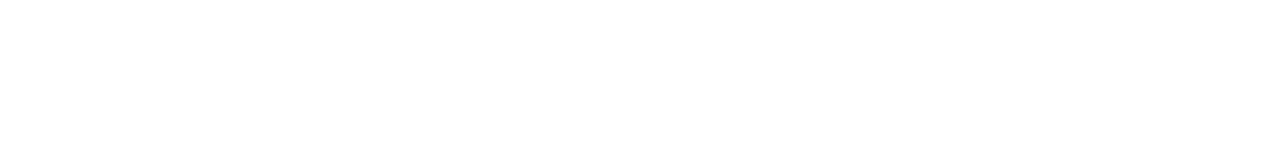
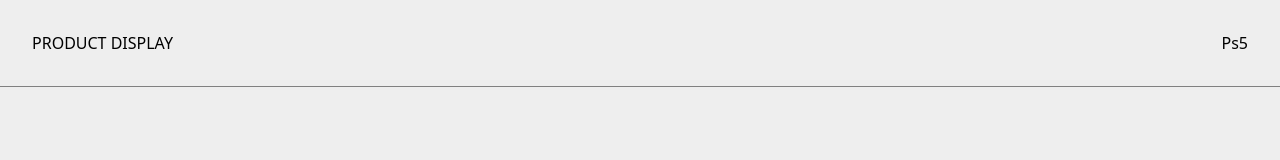
Before and after one commit to Mishael-dev/giveAwayTimer, a plain HTML site: page index.html in a window 1280 px wide. Drawn offline with Linux system fonts and the light colour scheme.

Commit message:
created header

```diff
--- a/index.html
+++ b/index.html
@@ -5,6 +5,22 @@
     <title>Document</title>
     <link rel="stylesheet" href="./style.css" />
   </head>
-  <body></body>
+  <body>
+    <header>
+      <nav>
+        <span> PRODUCT DISPLAY</span>
+
+        <span>Ps5</span>
+      </nav>
+    </header>
+
+
+    <main>
+        <div>
+            <img src="./image/" alt="">
+        </div>
+    </main>
+    <footer></footer>
+  </body>
   <script src="./script.js"></script>
 </html>
--- a/style.css
+++ b/style.css
@@ -0,0 +1,27 @@
+* {
+  margin: 0;
+  padding: 0;
+  box-sizing: border-box;
+}
+
+body {
+  font-family: system-ui, -apple-system, BlinkMacSystemFont, "Segoe UI", Roboto,
+    Oxygen, Ubuntu, Cantarell, "Open Sans", "Helvetica Neue", sans-serif;
+  background-color: #eee;
+}
+
+header {
+  display: flex;
+  justify-content: center;
+  align-items: center;
+  border-bottom: 1px solid gray;
+  padding:2rem;
+  margin-bottom: 4rem;
+}
+
+nav {
+  width: 100%;
+  display: flex;
+  align-items: center;
+  justify-content: space-between;
+}
```
Also changed, not shown: image/playstation.png (renamed from image/—Pngtree—gamebox 5 desigh with controller_5415243.png).
